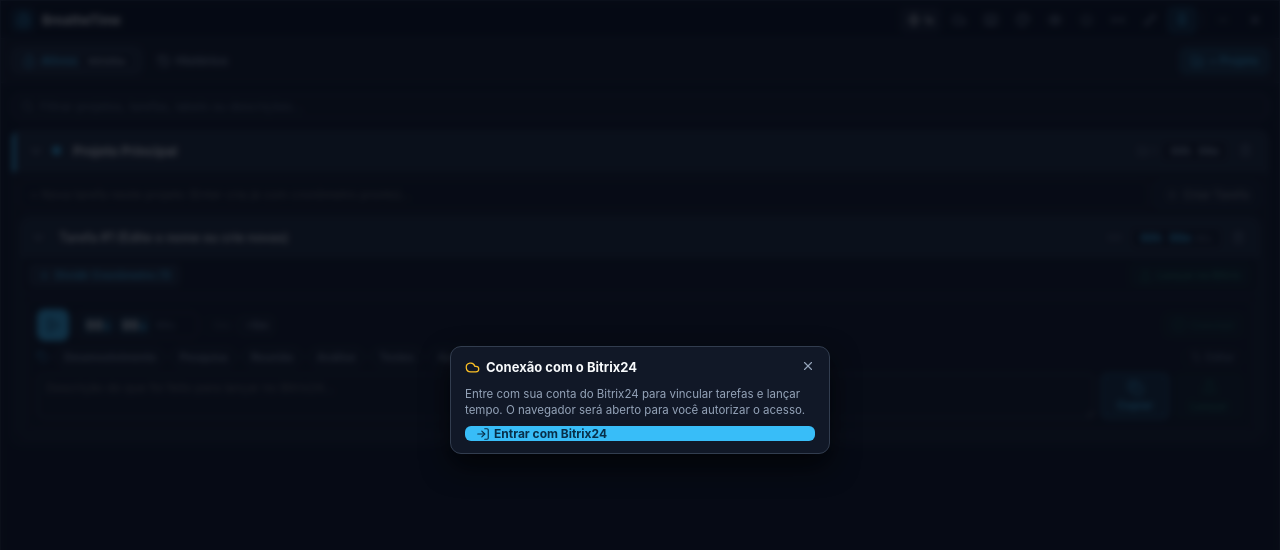
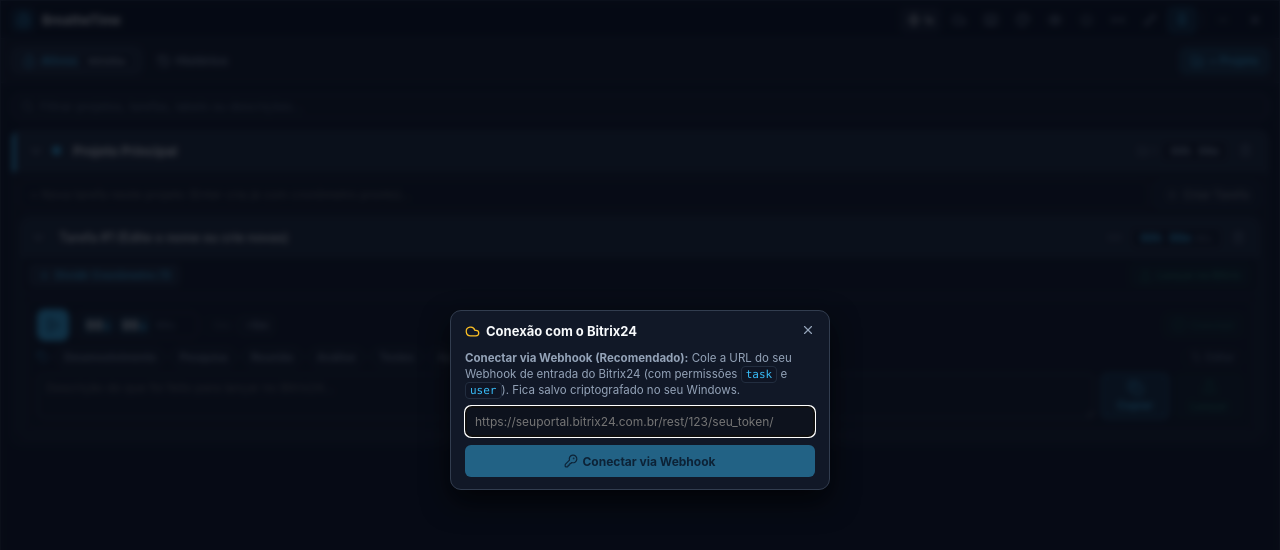
Before and after one commit to BernardoLannes/BreatheTime, a React (Vite) app: page / in a window 1280 px wide. Both pictures are taken after a click on the button 959 px from the left and 19 px from the top of the page. Shown: the top 550 px of the page. Built offline with nearby package versions, Linux system fonts and the light colour scheme.

Commit message:
feat: allow direct encrypted Bitrix24 Webhook connection in UI without requiring .env

```diff
--- a/electron/preload.cjs
+++ b/electron/preload.cjs
@@ -15,6 +15,8 @@ contextBridge.exposeInMainWorld('electronAPI', {
   close: () => ipcRenderer.invoke('window:close'),
   bitrix: {
     getStatus: () => ipcRenderer.invoke('bitrix:get-status'),
+    connectWebhook: (webhookUrl) =>
+      ipcRenderer.invoke('bitrix:connect-webhook', webhookUrl),
     login: () => ipcRenderer.invoke('bitrix:login'),
     disconnect: () => ipcRenderer.invoke('bitrix:disconnect'),
     onOAuthUrl: (callback) => {
--- a/src/components/BitrixSettingsModal.tsx
+++ b/src/components/BitrixSettingsModal.tsx
@@ -1,5 +1,5 @@
 import React, { useEffect, useState } from 'react';
-import { Cloud, X, LogOut, LogIn } from 'lucide-react';
+import { Cloud, X, LogOut, LogIn, KeyRound } from 'lucide-react';
 import { BitrixStatus } from '../types/timer';
 
 interface BitrixSettingsModalProps {
@@ -17,6 +17,7 @@ export const BitrixSettingsModal: React.FC<BitrixSettingsModalProps> = ({
   const [error, setError] = useState('');
   const [authUrl, setAuthUrl] = useState('');
   const [linkCopied, setLinkCopied] = useState(false);
+  const [webhookInput, setWebhookInput] = useState('');
 
   const api = window.electronAPI?.bitrix;
 
@@ -41,9 +42,17 @@ export const BitrixSettingsModal: React.FC<BitrixSettingsModalProps> = ({
     }
   };
 
+  const handleWebhookSubmit = (e: React.FormEvent) => {
+    e.preventDefault();
+    run(() => api!.connectWebhook(webhookInput));
+  };
+
   return (
-    <div className="modal-backdrop no-drag">
-      <div className="exit-multi-modal bitrix-modal">
+    <div className="modal-backdrop no-drag" onClick={onClose}>
+      <div
+        className="exit-multi-modal bitrix-modal"
+        onClick={(e) => e.stopPropagation()}
+      >
         <div className="exit-multi-header">
           <div className="exit-multi-title">
             <Cloud size={15} className="zap-icon" />
@@ -57,13 +66,15 @@ export const BitrixSettingsModal: React.FC<BitrixSettingsModalProps> = ({
         {status.connected ? (
           <>
             <p className="exit-multi-desc">
-              Conectado como <strong>{status.user?.name}</strong> em{' '}
+              Conectado via{' '}
+              <strong>{status.mode === 'webhook' ? 'Webhook' : 'OAuth'}</strong>{' '}
+              como <strong>{status.user?.name}</strong> em{' '}
               <strong>{status.portal}</strong>.
             </p>
             {status.insecureStorage && (
               <p className="bitrix-error">
-                Atenção: este sistema não tem chaveiro, então a credencial foi salva sem
-                criptografia (arquivo legível só pelo seu usuário).
+                Atenção: este sistema não tem chaveiro, então a credencial foi
+                salva sem criptografia (arquivo legível só pelo seu usuário).
               </p>
             )}
             {error && <p className="bitrix-error">{error}</p>}
@@ -75,7 +86,7 @@ export const BitrixSettingsModal: React.FC<BitrixSettingsModalProps> = ({
                 onClick={() => run(() => api!.disconnect())}
               >
                 <LogOut size={14} />
-                <span>Sair</span>
+                <span>Desconectar</span>
               </button>
               <button type="button" className="btn-cancel-multi" onClick={onClose}>
                 Fechar
@@ -84,23 +95,59 @@ export const BitrixSettingsModal: React.FC<BitrixSettingsModalProps> = ({
           </>
         ) : (
           <div className="bitrix-form">
+            <form onSubmit={handleWebhookSubmit} className="bitrix-webhook-box">
               <p className="exit-multi-desc">
-              Entre com sua conta do Bitrix24 para vincular tarefas e lançar tempo. O
-              navegador será aberto para você autorizar o acesso.
+                <strong>Conectar via Webhook (Recomendado):</strong> Cole a URL
+                do seu Webhook de entrada do Bitrix24 (com permissões{' '}
+                <code>task</code> e <code>user</code>). Fica salvo criptografado
+                no seu Windows.
+              </p>
+              <input
+                type="url"
+                className="bitrix-picker-search"
+                placeholder="https://seuportal.bitrix24.com.br/rest/123/seu_token/"
+                value={webhookInput}
+                onChange={(e) => setWebhookInput(e.target.value)}
+                disabled={busy}
+                autoFocus
+              />
+              <button
+                type="submit"
+                className="btn-confirm-project"
+                style={{ width: '100%', justifyContent: 'center', height: '32px' }}
+                disabled={busy || !webhookInput.trim()}
+              >
+                <KeyRound size={14} />
+                <span>{busy ? 'Validando Webhook...' : 'Conectar via Webhook'}</span>
+              </button>
+            </form>
+
+            {status.oauthAvailable && (
+              <>
+                <div className="popover-divider" />
+                <p className="exit-multi-desc">
+                  Ou entre com sua conta do Bitrix24 via navegador:
                 </p>
 
                 {busy && authUrl && (
                   <div className="bitrix-auth-link">
                     <p className="exit-multi-desc">
-                  Se o navegador não abriu sozinho, copie este link e abra-o no seu
-                  navegador (você tem 2 minutos):
+                      Se o navegador não abriu sozinho, copie este link e abra-o
+                      no seu navegador (você tem 2 minutos):
                     </p>
-                <input type="text" readOnly value={authUrl} onFocus={(e) => e.target.select()} />
+                    <input
+                      type="text"
+                      readOnly
+                      value={authUrl}
+                      onFocus={(e) => e.target.select()}
+                    />
                     <button
                       type="button"
                       className="btn-cancel-multi"
                       onClick={async () => {
-                    await navigator.clipboard.writeText(authUrl).catch(() => undefined);
+                        await navigator.clipboard
+                          .writeText(authUrl)
+                          .catch(() => undefined);
                         setLinkCopied(true);
                         setTimeout(() => setLinkCopied(false), 1800);
                       }}
@@ -110,17 +157,30 @@ export const BitrixSettingsModal: React.FC<BitrixSettingsModalProps> = ({
                   </div>
                 )}
 
-            {error && <p className="bitrix-error">{error}</p>}
-
                 <button
                   type="button"
-              className="btn-confirm-project"
+                  className="btn-cancel-multi"
+                  style={{
+                    width: '100%',
+                    display: 'inline-flex',
+                    alignItems: 'center',
+                    justifyContent: 'center',
+                    gap: '6px',
+                  }}
                   disabled={busy}
                   onClick={() => run(() => api!.login())}
                 >
                   <LogIn size={14} />
-              <span>{busy ? 'Aguardando autorização no navegador...' : 'Entrar com Bitrix24'}</span>
+                  <span>
+                    {busy
+                      ? 'Aguardando autorização...'
+                      : 'Entrar com Bitrix24 (OAuth)'}
+                  </span>
                 </button>
+              </>
+            )}
+
+            {error && <p className="bitrix-error">{error}</p>}
           </div>
         )}
       </div>
--- a/src/styles/index.css
+++ b/src/styles/index.css
@@ -2980,3 +2980,19 @@ button {
 :root[data-theme-mode="dark"] .active-running-banner {
   background: linear-gradient(90deg, var(--accent-green-bg) 0%, var(--bg-surface) 75%);
 }
+
+.bitrix-webhook-box {
+  display: flex;
+  flex-direction: column;
+  gap: 8px;
+}
+
+.bitrix-webhook-box code {
+  padding: 1px 4px;
+  border-radius: 4px;
+  background: var(--bg-input);
+  border: 1px solid var(--border-subtle);
+  font-family: var(--font-mono);
+  font-size: 11px;
+  color: var(--accent-primary);
+}
--- a/src/types/timer.ts
+++ b/src/types/timer.ts
@@ -92,10 +92,12 @@ export interface ElectronWindowState {
 
 export interface BitrixStatus {
   connected: boolean;
+  mode?: 'oauth' | 'webhook';
   portal?: string;
   user?: { id: number; name: string };
   /** true quando a credencial está salva sem criptografia (fallback em Linux sem chaveiro) */
   insecureStorage?: boolean;
+  oauthAvailable?: boolean;
 }
 
 export interface BitrixTask {
@@ -109,6 +111,7 @@ export type BitrixResult<T> =
 
 export interface BitrixApi {
   getStatus: () => Promise<BitrixResult<BitrixStatus>>;
+  connectWebhook: (webhookUrl: string) => Promise<BitrixResult<BitrixStatus>>;
   login: () => Promise<BitrixResult<BitrixStatus>>;
   disconnect: () => Promise<BitrixResult<BitrixStatus>>;
   onOAuthUrl: (callback: (url: string) => void) => () => void;
```
Also changed, not shown: electron/bitrix.cjs (+96 -12 lines). Lines whose indentation alone changed are shown as unchanged.
